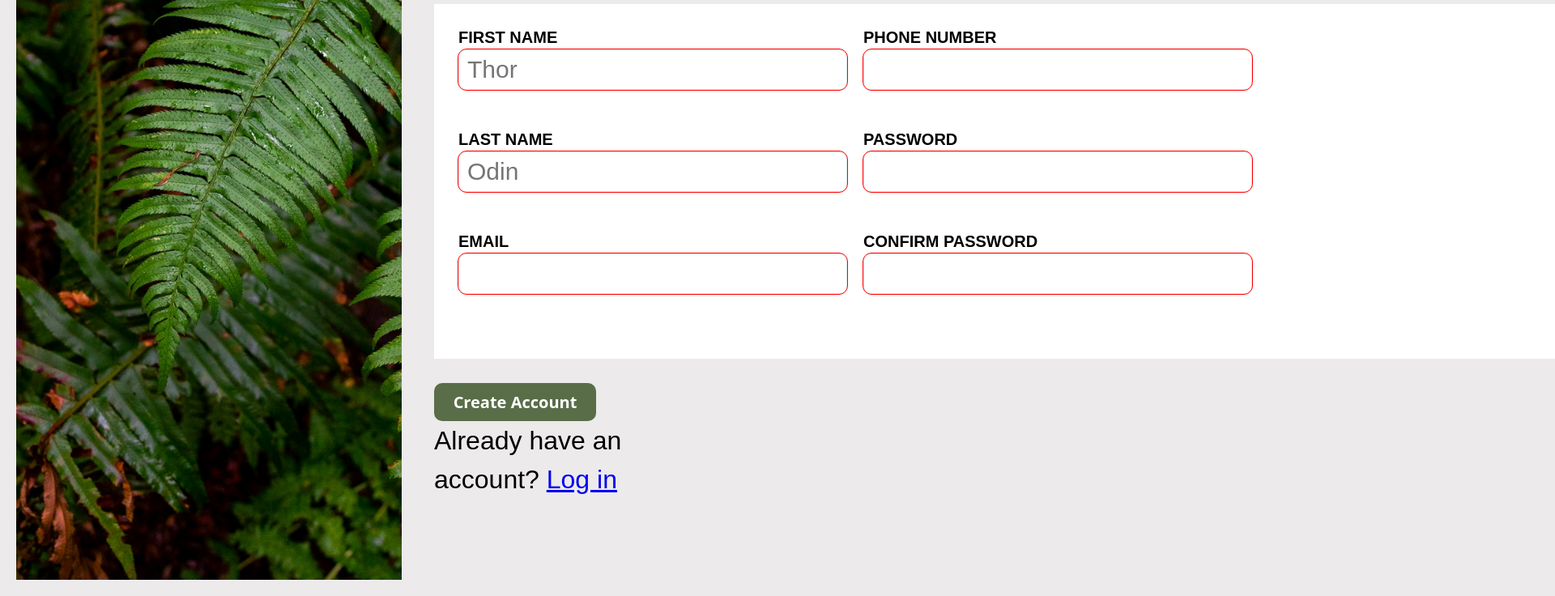
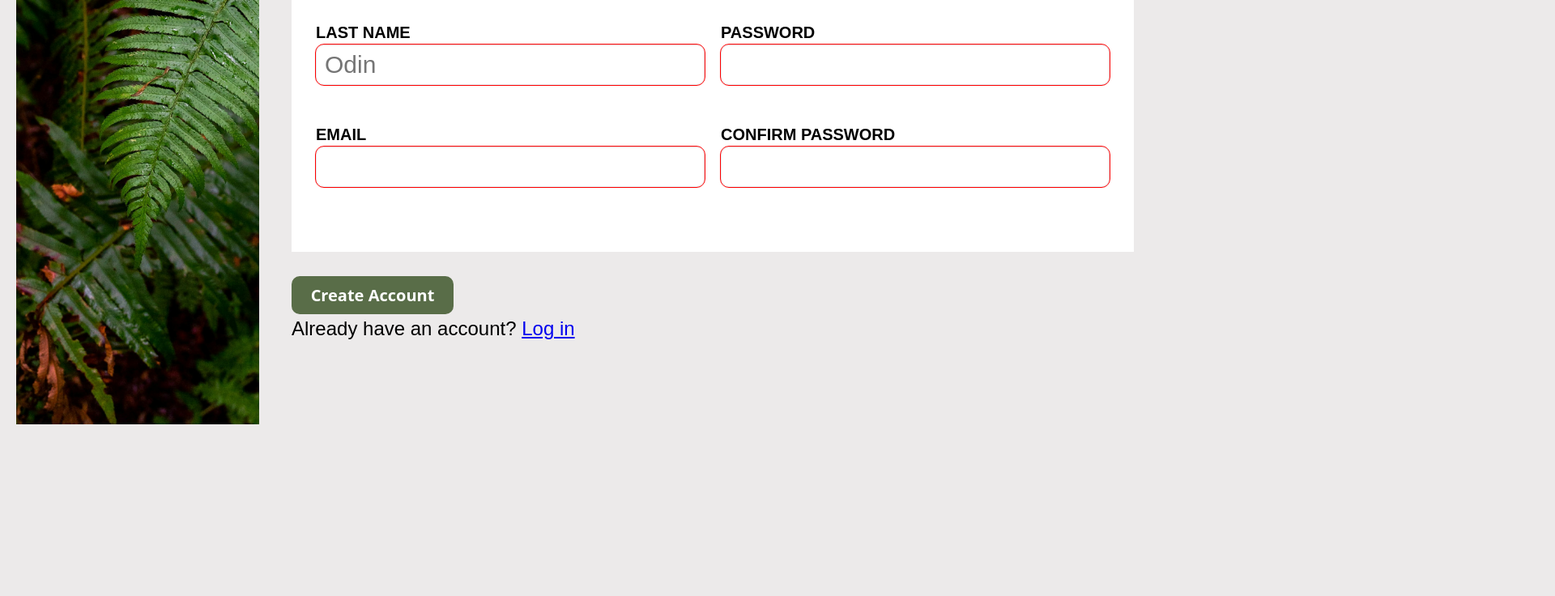
Before and after one commit to Chideradominic/Form-odin, a plain HTML site: page index.html in a window 1280 px wide. Shown: the part 452-1188 px from the top of the page at 81% size, 1920 px wide, since content can reach past the window. After the commit the page ends 996 px from the top, so only its background shows below. Drawn offline with Linux system fonts and the light colour scheme.

Commit message:
Did some corrections in my css file

```diff
--- a/style.css
+++ b/style.css
@@ -13,8 +13,6 @@
 #background-image{
   background-image: url(background-image.jpg);
   box-sizing: border-box;
-  width: 40%;
-  padding-bottom: 50%;
   padding-top: 200px;
   background-repeat: no-repeat;
   background-size: cover;
@@ -28,8 +26,9 @@
   align-items: center;
   }
 body{
-  display: flex;
- padding: 20px;
+  display: grid;
+  grid-template-columns: 300px 1fr;
+  padding: 20px;
   gap: 20px;
   background-color:rgb(236, 234, 234);
 
@@ -49,7 +48,7 @@ width: 5rem;
 }
 p {
   font-family: sans-serif;
-  font-size:2rem;
+  font-size:1.5rem;
   line-height: 1.5;
 }
 input:invalid{
@@ -68,7 +67,7 @@ input:focus{
 #form{
   display: flex;
   flex-direction: column ;
-  width: 60%;
+  width: auto;
   padding: 20px;
   flex-wrap: wrap;
   align-content: space-evenly;
@@ -95,9 +94,7 @@ label {
   font-weight: bold;
 }
 
-#form-content{
-  width: 50%;
-}
+
 input[type=text],
 input[type=email],
 input[type=tel],
@@ -123,7 +120,6 @@ margin-top: 30px;
 #inside-form{
   display: flex;
   padding: 30px;
-  width: 200rem;
   background-color: white;
   gap: 20px ;
 }
```
